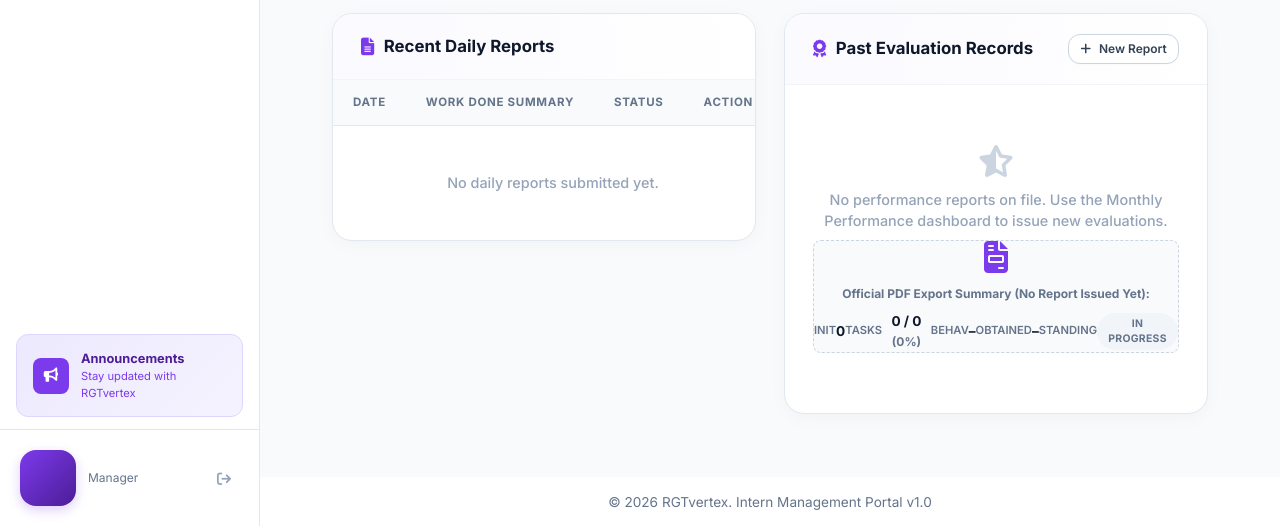
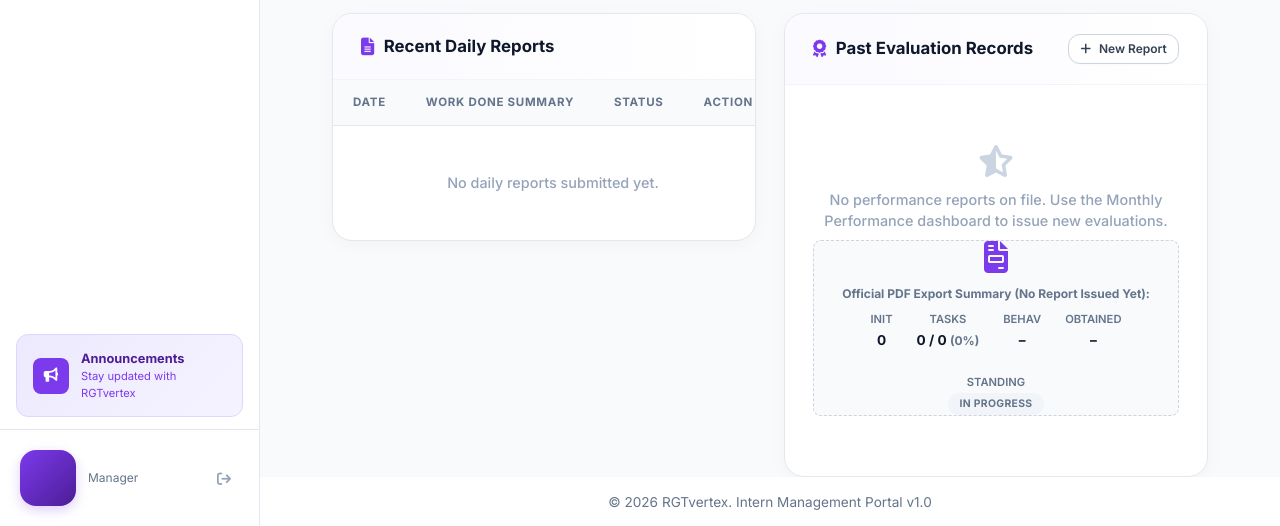
Before and after one commit to RGTvertex-web/Attendance-Portal-try, a Python web app: template templates/manager/student_detail.html in a window 1280 px wide. Shown: the part 1304-1830 px from the top of the page. Run offline with Jinja, Linux system fonts and the light colour scheme; the template is opened without the code that fills it, so the values that code supplies are empty; some libraries are stand-ins or nearby versions.

Commit message:
Update student_detail.html

```diff
--- a/templates/manager/student_detail.html
+++ b/templates/manager/student_detail.html
@@ -460,24 +460,24 @@
               </div>
               <div class="p-2 my-2" style="background: #f8fafc; border: 1px solid #e2e8f0; border-radius: 0.5rem; font-size: 0.75rem;">
                 <div style="font-weight: 700; color: #64748b; margin-bottom: 0.3rem;"><i class="fa-solid fa-file-invoice" style="color: #7c3aed;"></i> Official PDF Export Metrics (out of 10):</div>
-                <div class="d-flex flex-wrap gap-4 mt-2">
-                  <div class="d-flex flex-column">
+                <div style="display: flex; flex-wrap: wrap; gap: 1.5rem; margin-top: 0.5rem;">
+                  <div style="display: flex; flex-direction: column;">
                     <span style="color:#64748b; font-size: 0.7rem; font-weight: 600; text-transform: uppercase; margin-bottom: 2px;">Init</span>
                     <strong style="color:#0f172a; font-size: 0.85rem;">{{ pr.get('derived_initiative', pr.get('initiative', '0')) }}</strong>
                   </div>
-                  <div class="d-flex flex-column">
+                  <div style="display: flex; flex-direction: column;">
                     <span style="color:#64748b; font-size: 0.7rem; font-weight: 600; text-transform: uppercase; margin-bottom: 2px;">Tasks</span>
                     <strong style="color:#0f172a; font-size: 0.85rem;">{{ pr.get('derived_tasks_completed', 0) }} / {{ pr.get('derived_tasks_assigned', 0) }} <span style="color:#64748b; font-size: 0.75rem;">({{ pr.get('derived_completion_pct', '0%') }})</span></strong>
                   </div>
-                  <div class="d-flex flex-column">
+                  <div style="display: flex; flex-direction: column;">
                     <span style="color:#64748b; font-size: 0.7rem; font-weight: 600; text-transform: uppercase; margin-bottom: 2px;">Behav</span>
                     <strong style="color:#0f172a; font-size: 0.85rem;">{{ pr.get('derived_behavioral_index', '–') }}</strong>
                   </div>
-                  <div class="d-flex flex-column">
+                  <div style="display: flex; flex-direction: column;">
                     <span style="color:#64748b; font-size: 0.7rem; font-weight: 600; text-transform: uppercase; margin-bottom: 2px;">Obtained</span>
                     <strong style="color:#0f172a; font-size: 0.85rem;">{{ pr.get('derived_obtained_score', '–') }}</strong>
                   </div>
-                  <div class="d-flex flex-column">
+                  <div style="display: flex; flex-direction: column;">
                     <span style="color:#64748b; font-size: 0.7rem; font-weight: 600; text-transform: uppercase; margin-bottom: 2px;">Standing</span>
                     <span class="badge" style="background: {% if pr.get('derived_standing') == 'PASS' %}#dcfce7; color:#15803d{% else %}#fee2e2; color:#b91c1c{% endif %}; font-size: 0.65rem; width: fit-content;">{{ pr.get('derived_standing', '–') }}</span>
                   </div>
@@ -495,24 +495,24 @@
             <p style="margin-bottom: 0.5rem;">No performance reports on file. Use the Monthly Performance dashboard to issue new evaluations.</p>
             <div class="p-2 mx-auto" style="background: #f8fafc; border: 1px dashed #cbd5e1; border-radius: 0.5rem; max-width: 500px; font-size: 0.75rem;">
               <div style="font-weight: 700; color: #64748b; margin-bottom: 0.3rem;"><i class="fa-solid fa-file-invoice" style="color: #7c3aed;"></i> Official PDF Export Summary (No Report Issued Yet):</div>
-              <div class="d-flex flex-wrap gap-4 mt-2 justify-content-center">
-                <div class="d-flex flex-column align-items-center">
+              <div style="display: flex; flex-wrap: wrap; gap: 1.5rem; justify-content: center; margin-top: 0.5rem;">
+                <div style="display: flex; flex-direction: column; align-items: center;">
                   <span style="color:#64748b; font-size: 0.7rem; font-weight: 600; text-transform: uppercase; margin-bottom: 2px;">Init</span>
                   <strong style="color:#0f172a; font-size: 0.85rem;">0</strong>
                 </div>
-                <div class="d-flex flex-column align-items-center">
+                <div style="display: flex; flex-direction: column; align-items: center;">
                   <span style="color:#64748b; font-size: 0.7rem; font-weight: 600; text-transform: uppercase; margin-bottom: 2px;">Tasks</span>
                   <strong style="color:#0f172a; font-size: 0.85rem;">0 / 0 <span style="color:#64748b; font-size: 0.75rem;">(0%)</span></strong>
                 </div>
-                <div class="d-flex flex-column align-items-center">
+                <div style="display: flex; flex-direction: column; align-items: center;">
                   <span style="color:#64748b; font-size: 0.7rem; font-weight: 600; text-transform: uppercase; margin-bottom: 2px;">Behav</span>
                   <strong style="color:#0f172a; font-size: 0.85rem;">–</strong>
                 </div>
-                <div class="d-flex flex-column align-items-center">
+                <div style="display: flex; flex-direction: column; align-items: center;">
                   <span style="color:#64748b; font-size: 0.7rem; font-weight: 600; text-transform: uppercase; margin-bottom: 2px;">Obtained</span>
                   <strong style="color:#0f172a; font-size: 0.85rem;">–</strong>
                 </div>
-                <div class="d-flex flex-column align-items-center">
+                <div style="display: flex; flex-direction: column; align-items: center;">
                   <span style="color:#64748b; font-size: 0.7rem; font-weight: 600; text-transform: uppercase; margin-bottom: 2px;">Standing</span>
                   <span class="badge" style="background: #f1f5f9; color: #64748b; font-size: 0.65rem; width: fit-content;">IN PROGRESS</span>
                 </div>
```
